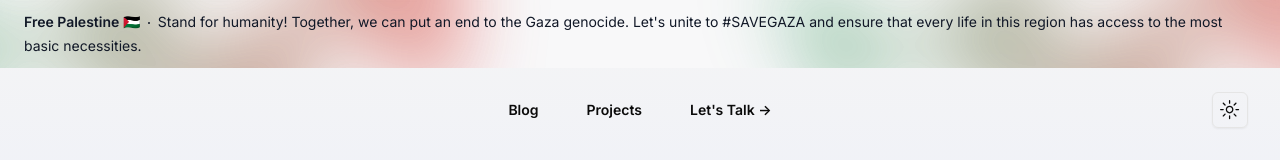
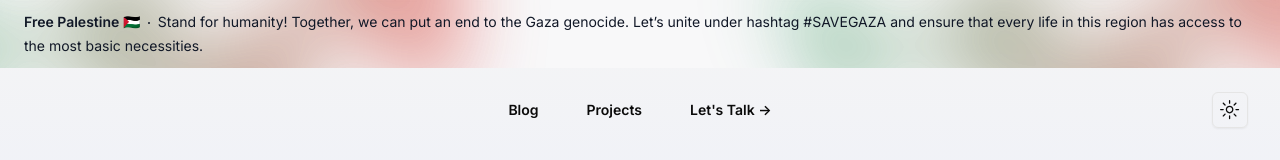
Before and after one commit to ekremkenter/mek-dev, a Next.js app: page / in a window 1280 px wide. Shown: the top 160 px of the page. Built offline with nearby package versions, Linux system fonts and the light colour scheme; no server answers.

Commit message:
Fix banner

```diff
--- a/src/components/banner.tsx
+++ b/src/components/banner.tsx
@@ -2,7 +2,7 @@ import Link from "next/link";
 
 export default function Banner() {
   const title = "Free Palestine 🇵🇸";
-  const description = `Stand for humanity! Together, we can put an end to the Gaza genocide. Let's unite to #SAVEGAZA and ensure that every life in this region has access to the most basic necessities.`;
+  const description = `Stand for humanity! Together, we can put an end to the Gaza genocide. Let’s unite under hashtag #SAVEGAZA and ensure that every life in this region has access to the most basic necessities.`;
   const linkTo = "https://twitter.com/search?q=%23PalestineLivesMatter";
 
   return (
```
